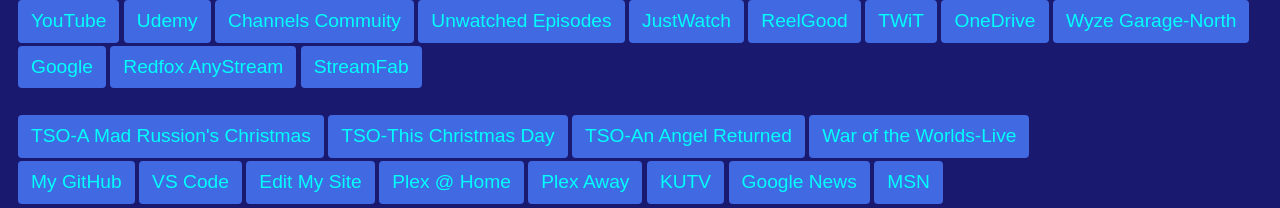
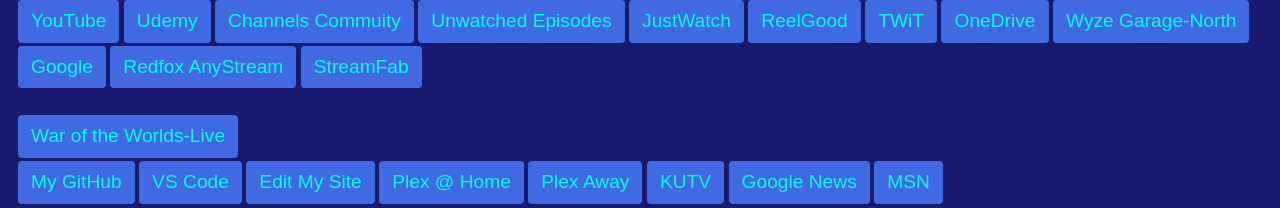
Before and after one commit to JeffTrusty/MySite, a plain HTML site: page index.html in a window 1280 px wide. Shown: the part 177-385 px from the top of the page. Drawn offline with nearby package versions, Linux system fonts and the light colour scheme.

Commit message:
Remove TSO dead links

```diff
--- a/index.html
+++ b/index.html
@@ -223,9 +223,9 @@
             <a class="btn" href="https://www.redfox.bz/en/anystream.html" target="_blank">Redfox AnyStream</a>
             <a class="btn" href="https://www.dvdfab.cn/downloader-new.htm" target="_blank">StreamFab</a><br>
             <br>
-            <a class="btn" href="https://www.youtube.com/watch?v=xmXo_x_G-Gc&t=29m30s" target="_blank">TSO-A Mad Russion's Christmas</a>
-            <a class="btn" href="https://www.youtube.com/watch?v=xmXo_x_G-Gc&t=71m15s" target="_blank">TSO-This Christmas Day</a>
-            <a class="btn" href="https://www.youtube.com/watch?v=xmXo_x_G-Gc&t=77m45s" target="_blank">TSO-An Angel Returned</a>
+            <!-- <a class="btn" href="https://www.youtube.com/watch?v=xmXo_x_G-Gc&t=29m30s" target="_blank">TSO-A Mad Russion's Christmas</a> -->
+            <!-- <a class="btn" href="https://www.youtube.com/watch?v=xmXo_x_G-Gc&t=71m15s" target="_blank">TSO-This Christmas Day</a> -->
+            <!-- <a class="btn" href="https://www.youtube.com/watch?v=xmXo_x_G-Gc&t=77m45s" target="_blank">TSO-An Angel Returned</a> -->
             <a class="btn" href="https://www.youtube.com/watch?v=-yV1IVLp2E0" target="_blank">War of the Worlds-Live</a><br>
             <a class="btn" href="https://github.com/JeffTrusty" target="_blank">My GitHub</a>
             <a class="btn" href="https://vscode.dev" target="_blank">VS Code</a>
```
